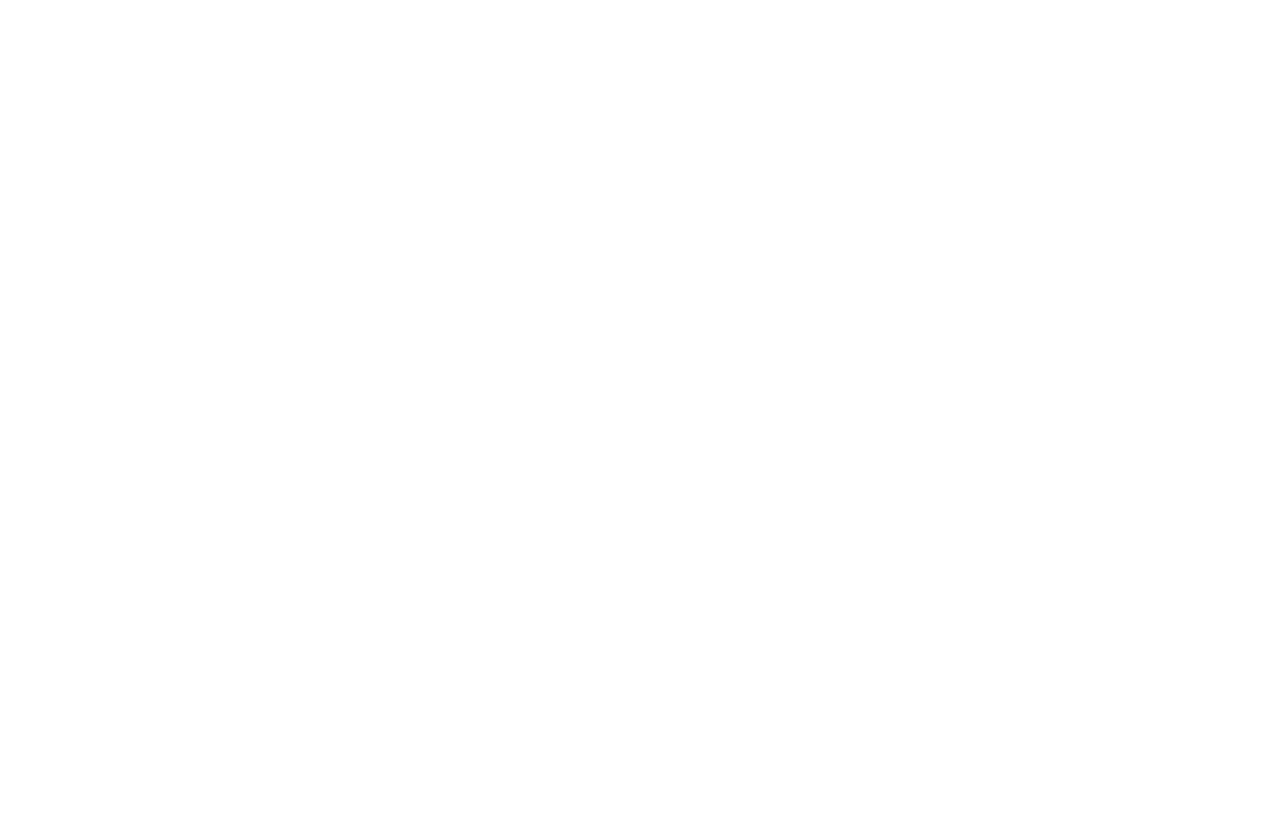
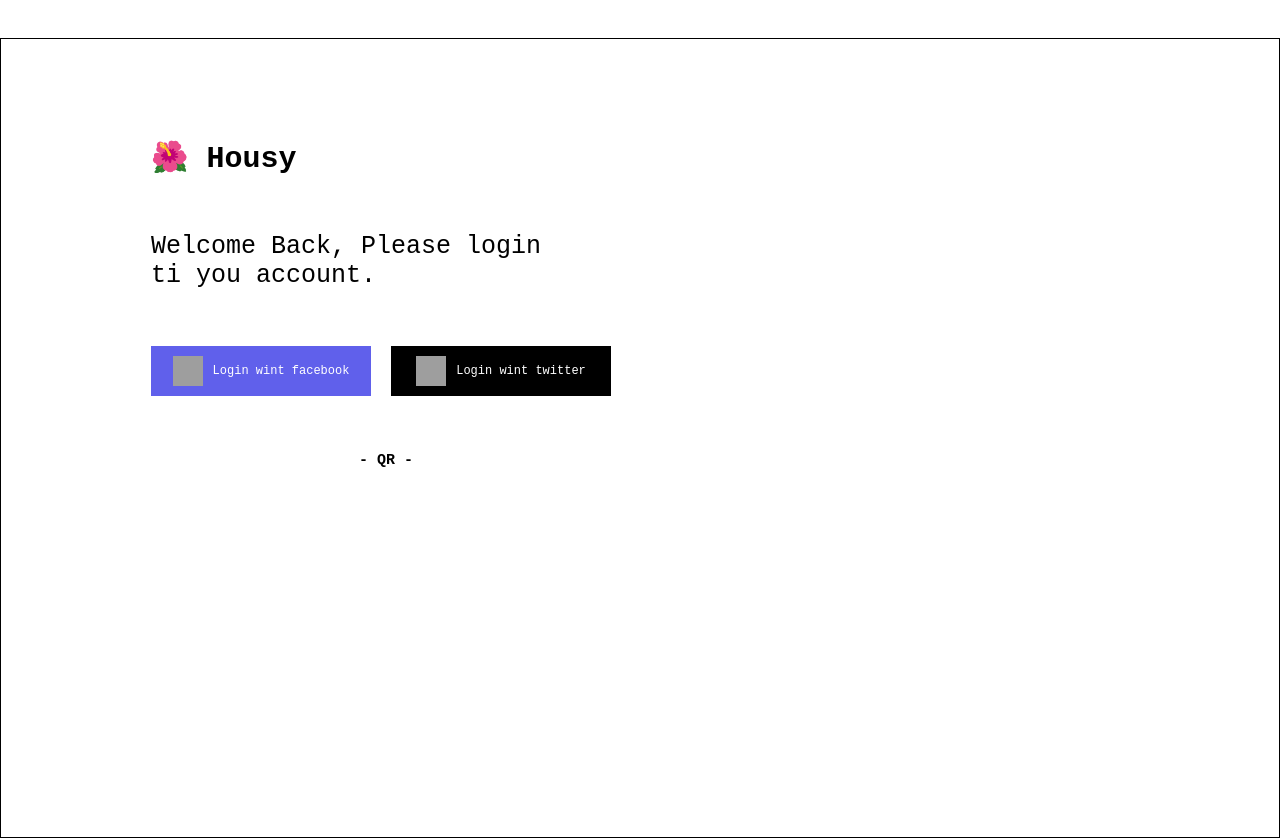
Before and after one commit to bemmoralesmora/Formularios, a plain HTML site: page componentes/Login/login.html in a window 1280 px wide. Before the commit the page ends 800 px from the top, so only its background shows below. Drawn offline with Linux system fonts and the light colour scheme; grey boxes are pictures that could not be loaded.

Commit message:
login primera parte

```diff
--- a/componentes/Login/login.css
+++ b/componentes/Login/login.css
@@ -0,0 +1,83 @@
+.box_login{
+    width: 100%;
+    max-width: 150rem;
+    height: 80rem;
+    margin: auto;
+    margin-top: 3%;
+    border: 1px solid black;
+
+    display: grid;
+    grid-template-columns: 75rem auto;
+}
+
+.box_login .formulario{
+    height: 100%;
+    padding: 10rem 15rem;
+
+    display: grid;
+    grid-template-columns:repeat(8,1fr);
+    grid-template-rows: repeat(8,auto);
+    gap: 1rem;
+
+}
+
+.box_login .logo{
+    grid-column: 1/9;
+    font-size: 3rem;
+    font-weight: 600;
+}
+
+.box_login h2{
+    grid-column: 1/9;
+    font-size: 25px;
+    font-weight: 300;
+}
+
+.box_login .btn_facebook{
+    width: 22rem;
+    height: 5rem;
+    grid-column: 1/4;
+    gap: 1rem;
+
+    display: flex;
+    justify-content: center;
+    align-items: center;
+
+    color: white;
+    background-color: rgb(96, 96, 235);
+    font-size: 12px;
+}
+
+.btn_facebook img{
+    width: 3rem;
+    height: 3rem;
+    object-fit: cover;
+}
+
+.box_login .btn_xing{
+    width: 22rem;
+    height: 5rem;
+    grid-column: 5/8;
+    gap: 1rem;
+
+    display: flex;
+    align-items: center;
+    justify-content: center;
+
+    color: white;
+    background-color: black;
+    font-size: 12px;
+}
+
+.btn_xing img{
+    width: 3rem;
+    height: 3rem;
+    object-fit: cover;
+}
+
+.box_login span{
+    grid-column: 1/9;
+    font-size: 15px;
+    font-weight: 600;
+    justify-self: center;
+}
--- a/componentes/Login/login.html
+++ b/componentes/Login/login.html
@@ -5,8 +5,25 @@
     <meta name="viewport" content="width=device-width, initial-scale=1.0">
     <title>Document</title>
     <link rel="stylesheet" href="login.css">
+    <link rel="stylesheet" href="../../config/config.css">
 </head>
 <body>
+
+    <!-- Entrada para usuario/correo -->
+     <section class="box_login">
+        <div class="formulario">
+            <div class="logo">🌺 Housy</div>
+            <h2>Welcome Back, Please login <br>ti you account.</h2>
+            <div class="btn_facebook"><img src="https://cdn.icon-icons.com/icons2/2699/PNG/512/facebook_official_logo_icon_169181.png" alt=""> Login wint facebook</div>
+            <div class="btn_xing"><img src="https://cdn.prod.website-files.com/5d66bdc65e51a0d114d15891/64cebdd90aef8ef8c749e848_X-EverythingApp-Logo-Twitter.jpg" alt=""> Login wint twitter </div>
+            <span> - QR - </span>
+        </div>
+        <div class="banner"></div>
+     </section>
+
+    <!-- Entrada para contarseña -->
+
+    <!-- Boton para ingresar -->
 
 
 
```
Also changed, not shown: index.html (+1 -1 lines), config/config.css (renamed from config.css).
